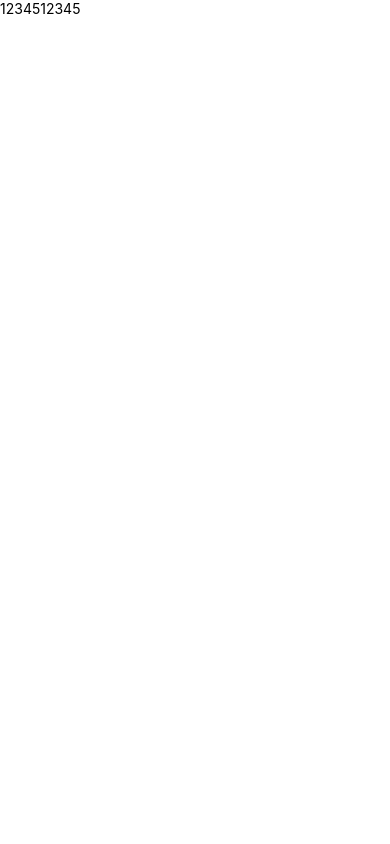
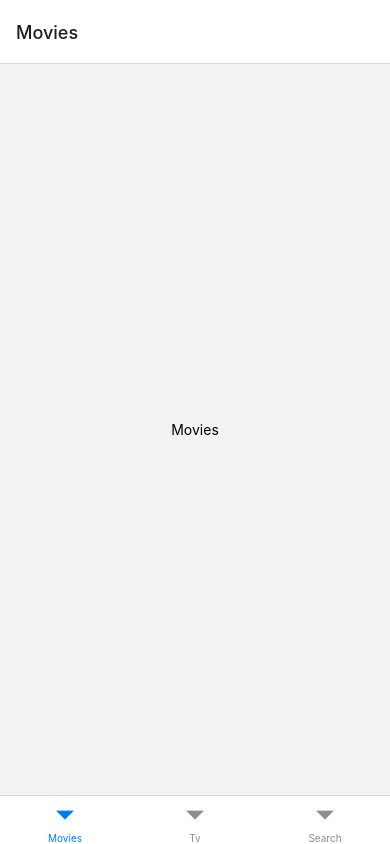
Before and after one commit to helloeujin/moovies, a React Native app: screen /Movies in a window 390 px wide. Built offline with nearby package versions, Linux system fonts and the light colour scheme.

Commit message:
tab navigation added

```diff
--- a/App.js
+++ b/App.js
@@ -1,15 +1,17 @@
-import AppLoading from "expo-app-loading";
-import React, { useState } from "react";
-import { Text, Image } from "react-native";
-import * as Font from "expo-font";
-import { Ionicons } from "@expo/vector-icons";
-import { Asset, useAssets } from "expo-asset";
+import AppLoading from 'expo-app-loading';
+import React, { useState } from 'react';
+import { Text, Image } from 'react-native';
+import * as Font from 'expo-font';
+import { Ionicons } from '@expo/vector-icons';
+import { Asset, useAssets } from 'expo-asset';
+import { NavigationContainer } from '@react-navigation/native';
+import Tabs from './navigation/Tabs';
 
 const loadFonts = (fonts) => fonts.map((font) => Font.loadAsync(font));
 
 const loadImages = (images) =>
   images.map((image) => {
-    if (typeof image === "string") {
+    if (typeof image === 'string') {
       return Image.prefetch(image);
     } else {
       return Asset.loadAsync(image);
@@ -17,11 +19,15 @@
   });
 
 export default function App() {
-  const [assets] = useAssets([require("./thumbs-up.jpeg")]);
+  const [assets] = useAssets([require('./thumbs-up.jpeg')]);
   const [loaded] = Font.useFonts(Ionicons.font);
 
   if (!assets || !loaded) {
     return <AppLoading />;
   }
-  return <Text>1234512345</Text>;
+  return (
+    <NavigationContainer>
+      <Tabs />
+    </NavigationContainer>
+  );
 }
--- /dev/null
+++ b/navigation/Tabs.js
@@ -0,0 +1,17 @@
+import React from 'react';
+import { createBottomTabNavigator } from '@react-navigation/bottom-tabs';
+import Movies from '../screens/Movies';
+import Tv from '../screens/Tv';
+import Search from '../screens/Search';
+
+const Tab = createBottomTabNavigator();
+
+const Tabs = () => (
+  <Tab.Navigator>
+    <Tab.Screen name="Movies" component={Movies} />
+    <Tab.Screen name="Tv" component={Tv} />
+    <Tab.Screen name="Search" component={Search} />
+  </Tab.Navigator>
+);
+
+export default Tabs;
--- a/package.json
+++ b/package.json
@@ -9,6 +9,8 @@
     "web": "expo start --web"
   },
   "dependencies": {
+    "@react-navigation/bottom-tabs": "^6.4.0",
+    "@react-navigation/native": "^6.0.13",
     "expo": "~46.0.9",
     "expo-app-loading": "~2.1.0",
     "expo-asset": "~8.6.1",
@@ -18,6 +20,8 @@
     "react": "18.0.0",
     "react-dom": "18.0.0",
     "react-native": "0.69.5",
+    "react-native-safe-area-context": "4.3.1",
+    "react-native-screens": "~3.15.0",
     "react-native-web": "~0.18.7"
   },
   "devDependencies": {
--- /dev/null
+++ b/screens/Movies.js
@@ -0,0 +1,10 @@
+import React from 'react';
+import { View, Text } from 'react-native';
+
+const Movies = () => (
+  <View style={{ flex: 1, justifyContent: 'center', alignItems: 'center' }}>
+    <Text>Movies</Text>
+  </View>
+);
+
+export default Movies;
--- /dev/null
+++ b/screens/Search.js
@@ -0,0 +1,10 @@
+import React from 'react';
+import { View, Text } from 'react-native';
+
+const Search = () => (
+  <View style={{ flex: 1, justifyContent: 'center', alignItems: 'center' }}>
+    <Text>Search</Text>
+  </View>
+);
+
+export default Search;
--- /dev/null
+++ b/screens/Tv.js
@@ -0,0 +1,10 @@
+import React from 'react';
+import { View, Text } from 'react-native';
+
+const Tv = () => (
+  <View style={{ flex: 1, justifyContent: 'center', alignItems: 'center' }}>
+    <Text>Tv</Text>
+  </View>
+);
+
+export default Tv;
```
Also changed, not shown: 3 other files (tests, documents, lock files or other folders).
